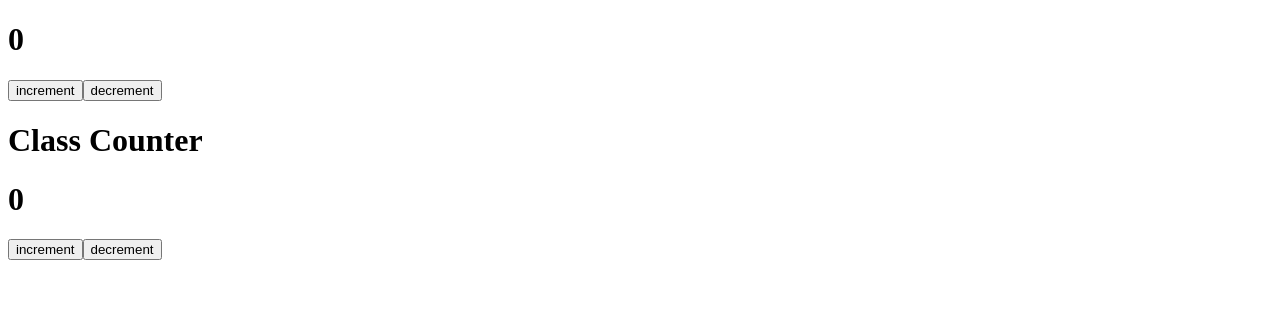
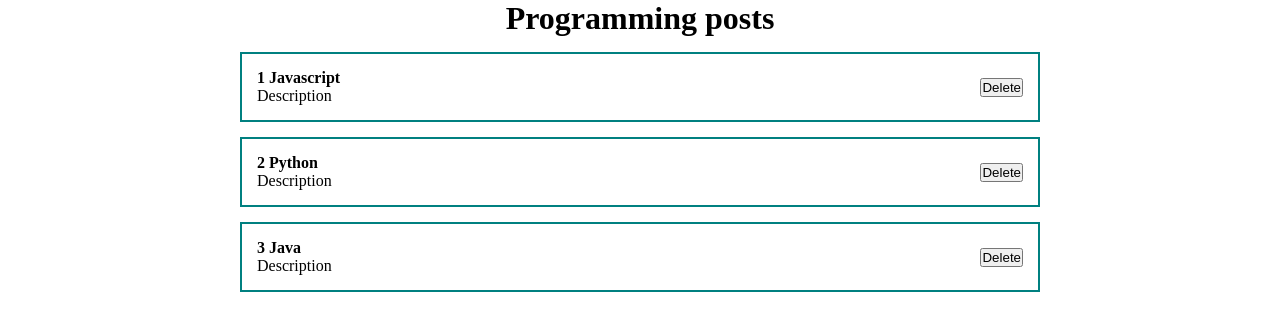
Before and after one commit to Komroncube/react-fund-course, a React (Create React App) app: page / in a window 1280 px wide. Shown: the top 330 px of the page. Built offline with nearby package versions, Linux system fonts and the light colour scheme.

Commit message:
Add PostList and PostItem components; update App to display posts

```diff
--- a/src/App.js
+++ b/src/App.js
@@ -1,12 +1,19 @@
 import React, { useState } from "react";
 import Counter from "./components/Counter";
 import ClassCounter from "./components/ClassCounter";
+import "./styles/App.css";
+import PostItem from "./components/PostItem";
+import PostList from "./components/PostList";
 
 function App() {
+    const [posts, setPosts] = useState([
+        {id: 1, title: 'Javascript', body: 'Description'},
+        {id: 2, title: 'Python', body: 'Description'},
+        {id: 3, title: 'Java', body: 'Description'}
+    ]);
     return (
         <div className="App">
-            <Counter />
-            <ClassCounter />
+            <PostList posts={posts} title='Programming posts'/>
         </div>
     );
 }
--- /dev/null
+++ b/src/components/PostItem.jsx
@@ -0,0 +1,17 @@
+import React from "react";
+
+const PostItem = function(props) {
+    return (
+        <div className="post">
+                <div className="post__content">
+                    <strong>{props.post.id} {props.post.title}</strong>
+                    <div>{props.post.body}</div>
+                </div>
+                <div className="post__btns">
+                    <button>Delete</button>
+                </div>
+            </div>
+     );
+}
+
+export default PostItem;
--- /dev/null
+++ b/src/components/PostList.jsx
@@ -0,0 +1,15 @@
+import React from 'react';
+import PostItem from './PostItem';
+
+const PostList = ({posts, title}) => {
+    return (
+        <div>
+            <h1 style={{textAlign: 'center'}}>{title}</h1>
+            {posts.map(post =>
+                <PostItem post={post} key={post.id} />
+            )}
+        </div>
+     );
+}
+
+export default PostList;
--- /dev/null
+++ b/src/styles/App.css
@@ -0,0 +1,23 @@
+* {
+    margin: 0;
+    padding: 0;
+    box-sizing: border-box;
+}
+
+#root {
+    display: flex;
+    justify-content: center;
+}
+
+.App {
+    width: 800px;
+}
+
+.post {
+    display: flex;
+    padding: 15px;
+    border: 2px solid teal;
+    margin-top: 15px;
+    justify-content: space-between;
+    align-items: center;
+}
```
Also changed, not shown: 1 other file (tests, documents, lock files or other folders).
